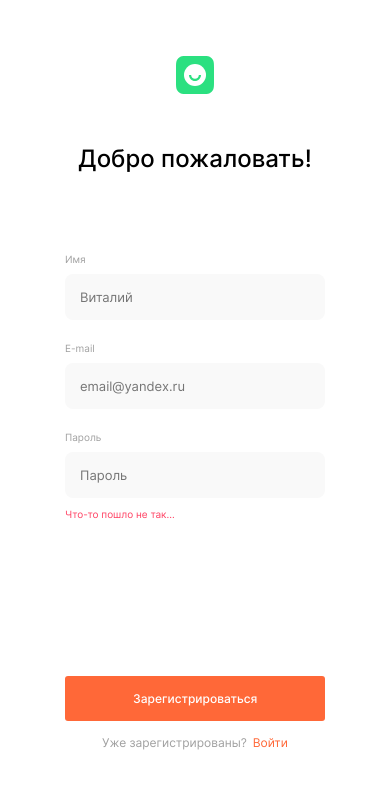
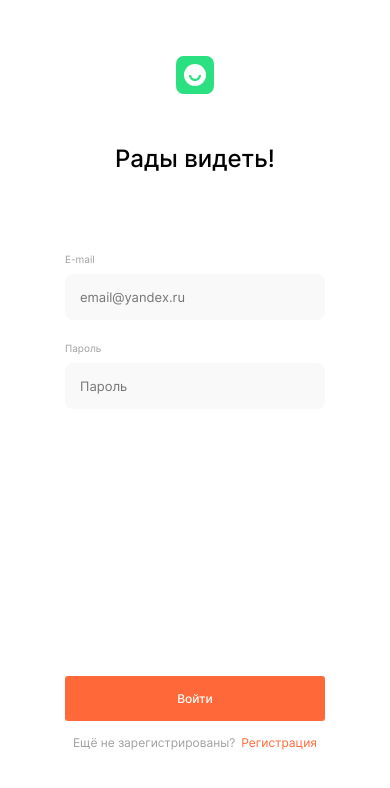
Before and after one commit to LeisanMingalieva/movies-explorer-frontend, a React (Create React App) app: page / in a window 390 px wide. Shown: the top 788 px of the page. Built offline with nearby package versions, Linux system fonts and the light colour scheme.

Commit message:
create Login Components

```diff
--- a/src/components/App/App.js
+++ b/src/components/App/App.js
@@ -6,6 +6,7 @@ import './App.css';
 import Footer from "../Footer/Footer";
 import Main from "../Main/Main";
 import Register from '../Register/Register';
+import Login from '../Login/Login';
 function App() {
   //const [isLoggedIn, setIsLoggedIn] = useState(true);
 
@@ -16,7 +17,8 @@ function App() {
       </Routes> */}
       {/* <Main />
       <Footer /> */}
-      <Register buttonText="Зарегистрироваться"/>
+      {/* <Register buttonText="Зарегистрироваться"/> */}
+      <Login buttonText="Войти"></Login>
     </div>
   );
 }
--- /dev/null
+++ b/src/components/Login/Login.css
@@ -0,0 +1,146 @@
+.login__wrapper {
+    width: 396px;
+    height: 100%;
+    display: flex;
+    justify-content: center;
+    flex-direction: column;
+    align-items: flex-start;
+    margin: 0 auto;
+    padding: 70px 0;
+    color: #000;
+}
+
+.login__logo {
+    width: 38px;
+    height: 38px;
+    background-image: url('../../images/logo.svg');
+}
+
+.login__logo:hover {
+    opacity: 0.8;
+}
+
+.login__title {
+    font-size: 24px;
+    font-style: normal;
+    font-weight: 500;
+    line-height: normal;
+    margin: 40px 0;
+}
+
+.login__form {
+    width: 100%;
+}
+
+.login__container {
+    display: flex;
+    flex-direction: column;
+    margin: 0;
+}
+
+.login__label {
+    color: #A0A0A0;
+    font-size: 10px;
+    font-style: normal;
+    font-weight: 400;
+    line-height: normal;
+    margin-bottom: 9px;
+}
+
+.login__input {
+    border-radius: 8px;
+    background-color: #F9F9F9;
+    box-sizing: border-box;
+    padding: 15px;
+    border: none;
+    width: 100%;
+    font-style: normal;
+    font-weight: 400;
+    font-size: 13px;
+    line-height: normal;
+}
+
+.login__span {
+    font-style: normal;
+    font-weight: 400;
+    font-size: 10px;
+    line-height: 12px;
+    color: #ff4062;
+    margin-top: 10px;
+    min-height: 12px;
+}
+
+.login__button-container {
+    width: 100%;
+    display: flex;
+    flex-direction: column;
+    column-gap: 6px;
+    align-items: center;
+}
+
+.login__button {
+    border-radius: 3px;
+    background-color: #FF6838;
+    border: none;
+    color: #fff;
+    height: 45px;
+    width: 100%;
+    text-align: center;
+    margin: 157px auto 16px;
+    padding: 13px 126px 15px 124px;
+    font-size: 14px;
+    font-style: normal;
+    font-weight: 500;
+    line-height: normal;
+}
+
+.login__button:hover {
+    opacity: 0.8;
+}
+
+.login__button-text {
+    color: #A0A0A0;
+    text-align: center;
+    font-size: 14px;
+    font-weight: 400;
+    line-height: normal;
+    margin: 0;
+}
+
+.login__login-link {
+    color: #FF6838;
+    text-align: center;
+    font-size: 14px;
+    font-weight: 400;
+    line-height: normal;
+    margin: 0 0 0 6px;
+    text-decoration: none;
+}
+
+@media (max-width: 460px) {
+    .login__wrapper {
+        width: 260px;
+        margin: 0 auto;
+        padding: 56px 0 30px;
+        align-items: center;
+    }
+
+    .login__title {
+        margin: 50px 0 80px;
+    }
+
+    .login__button {
+        width: 260px;
+        font-size: 12px;
+        margin: 245px auto 14px;
+        padding: 15px 68px;
+    }
+
+    .login__button-text {
+        font-size: 12px;
+    }
+
+    .login__login-link {
+        font-size: 12px;
+    }
+}
--- /dev/null
+++ b/src/components/Login/Login.js
@@ -0,0 +1,43 @@
+import React from "react";
+import './Login.css';
+import { Link } from "react-router-dom";
+import logo from '../../images/logo.svg';
+
+function Login({buttonText}) {
+    return (
+        <div className="login__wrapper">
+            <Link to="/" className="login__logo" src={logo} alt="Логотип"></Link>
+            <h1 className="login__title">Рады видеть!</h1>
+            <form className="login__form" name="register__form">
+                <div className="login__container">
+                    <label className="login__label">E-mail</label>
+                    <input className="login__input"
+                        id="email"
+                        type="email"
+                        placeholder="email@yandex.ru"
+                    />
+                    <span className="login__span"></span>
+                </div>
+                <div className="login__container">
+                    <label className="login__label">Пароль</label>
+                    <input className="login__input"
+                        id="password"
+                        type="password"
+                        placeholder="Пароль"
+                    />
+                    <span className="login__span"></span>
+                </div>
+                <div className="login__button-container">
+                    <button className="login__button" type="submit">{buttonText}</button>
+                    <p className="login__button-text">Ещё не зарегистрированы?
+                    <Link to="/sign-up" className="login__login-link">Регистрация</Link>
+                    </p>
+                </div>
+            </form>
+
+        </div>
+
+    )
+}
+
+export default Login;
```
